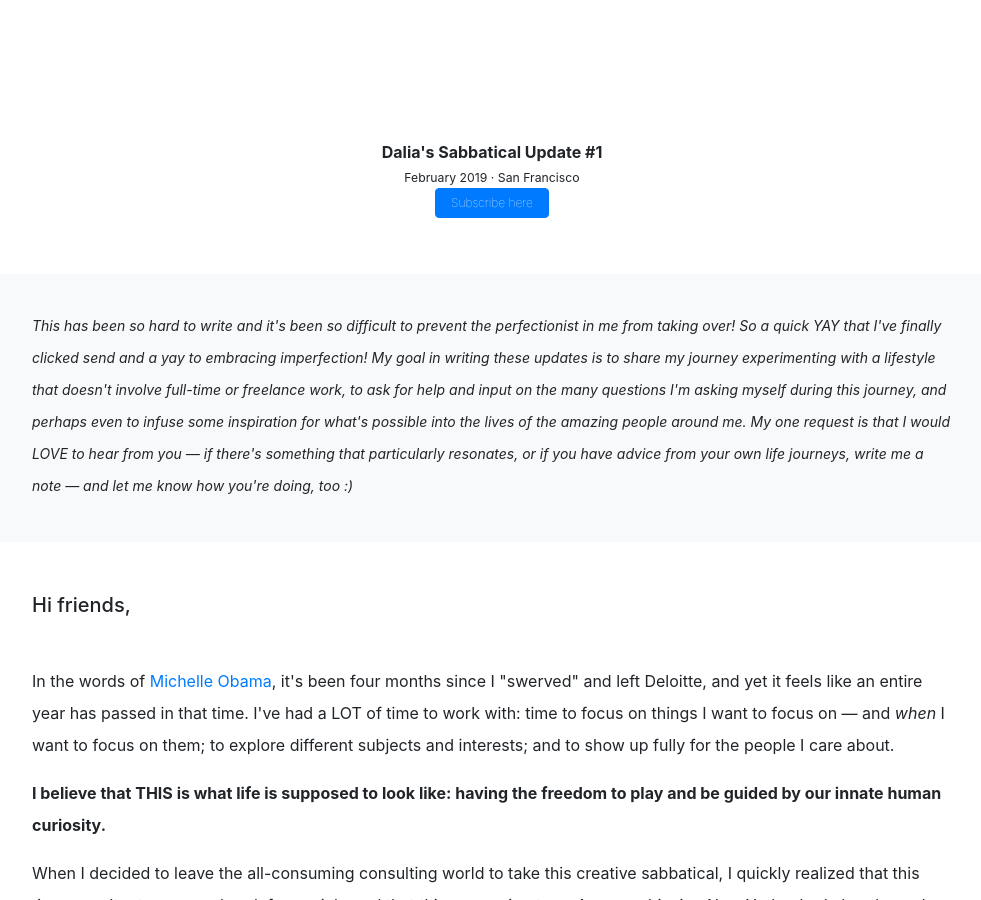
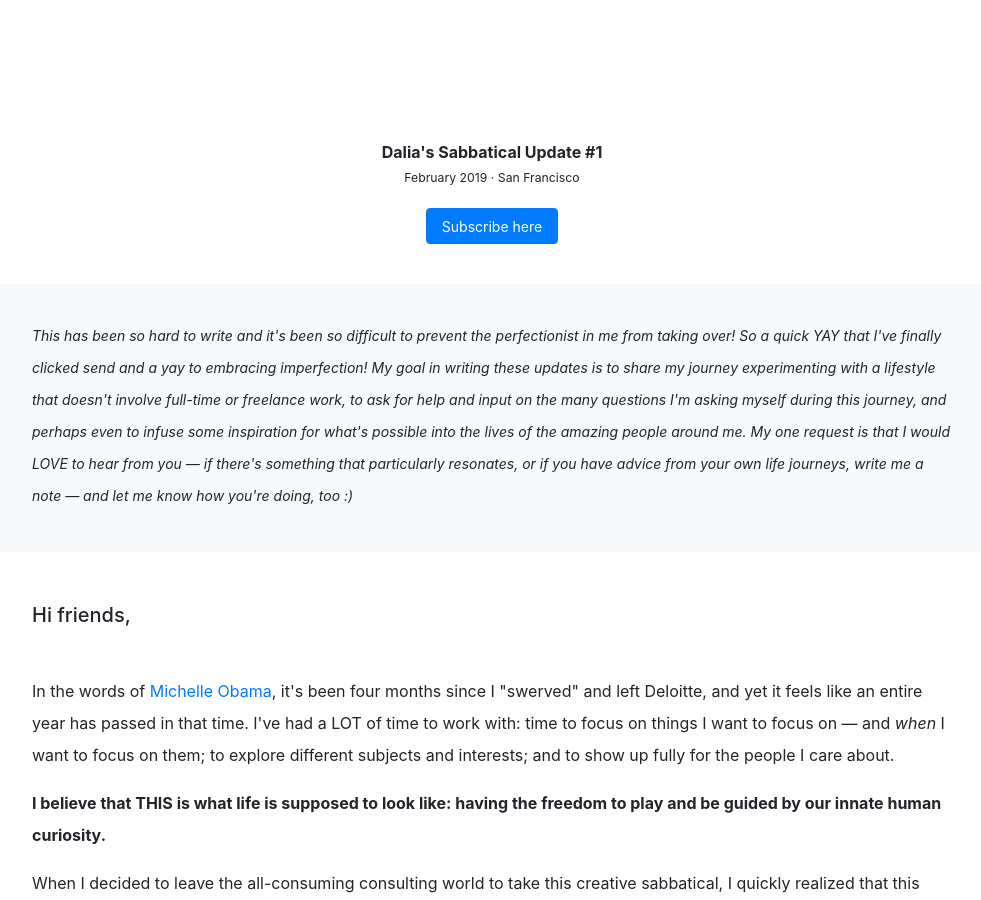
Before and after one commit to dalkat/dalkat.github.io, a Jekyll site: the page built from update-1.md, in a window 1280 px wide and 900 px high. Shown: the whole window, without its empty margins (148-1129 px from the left). Built offline with Jekyll 4.4.1, drawn with Linux system fonts in a browser that asks for light colours; nearby versions of some CDN libraries; some web fonts are replaced; library files that are not in the unit come from our copies.

Commit message:
tweak button

```diff
--- a/_layouts/update-1.html
+++ b/_layouts/update-1.html
@@ -12,7 +12,8 @@ layout: default-sub
       <div class="container" style="padding-top:100px;">
               <div class="intro-text" style="display:block; text-align:center; padding:40px 0;">
               <div class="intro-lead-in"><b>Dalia's Sabbatical Update #1</b><br><small><small>February 2019  &middot;  San Francisco</small></small>
-               <p><a class="btn btn-primary" href="https://docs.google.com/forms/d/1ti-qHSnEeygPrlJ6txh7XRiDB3gnulmp-kwkopObLLs" target="_blank" style="font-size: 12px;    padding: 5px 15px;    font-weight: 100;    font-style: normal;">Subscribe here</a></p>
+               <br>
+                <a class="btn btn-primary" href="https://docs.google.com/forms/d/1ti-qHSnEeygPrlJ6txh7XRiDB3gnulmp-kwkopObLLs" target="_blank" style="margin-top:20px; font-size: 16px;    padding: 5px 15px;    font-weight: 100;    font-style: normal;"><small>Subscribe here</small></a>
                 </div></div>
         </div>
     </header>
```
